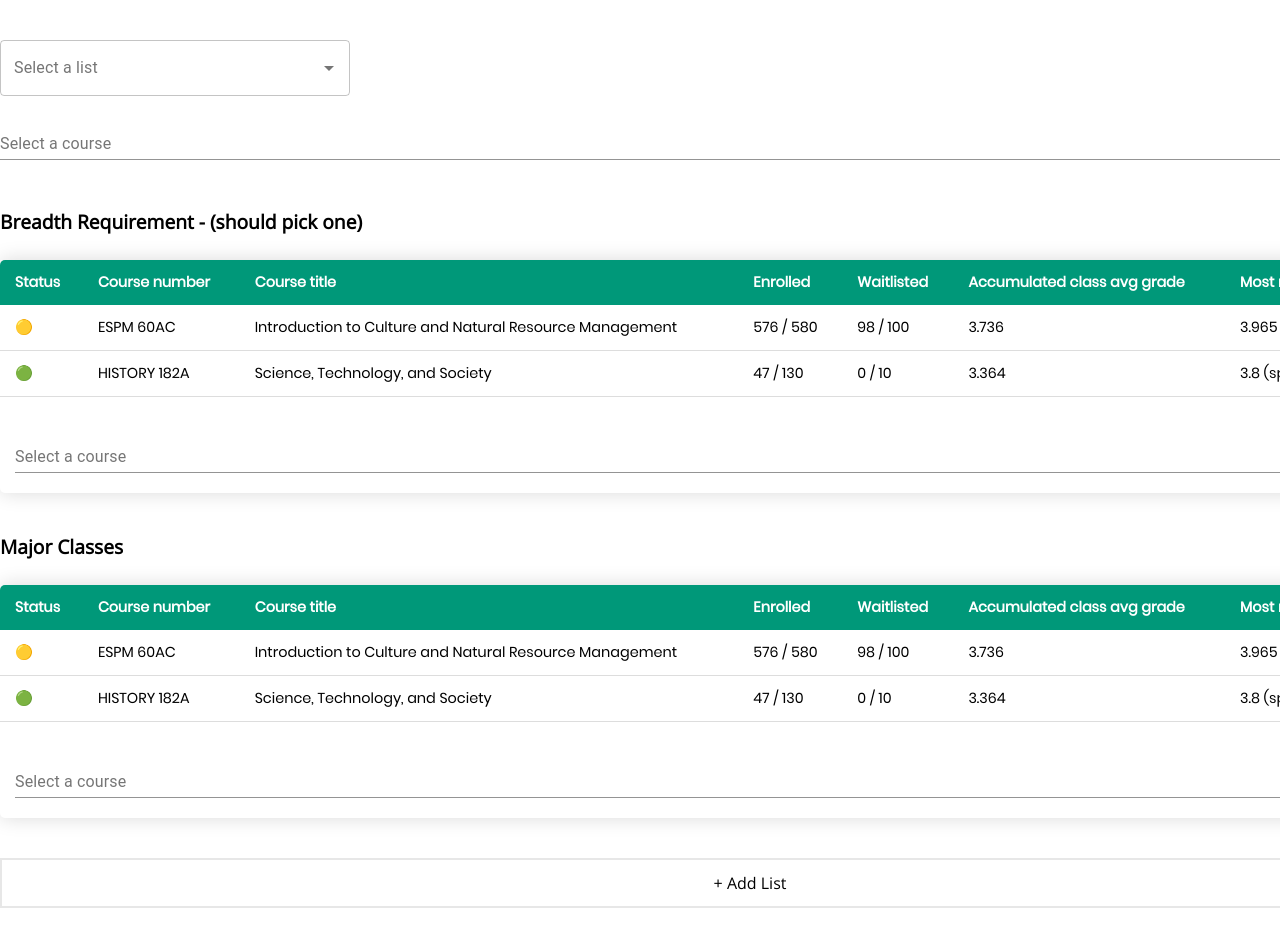
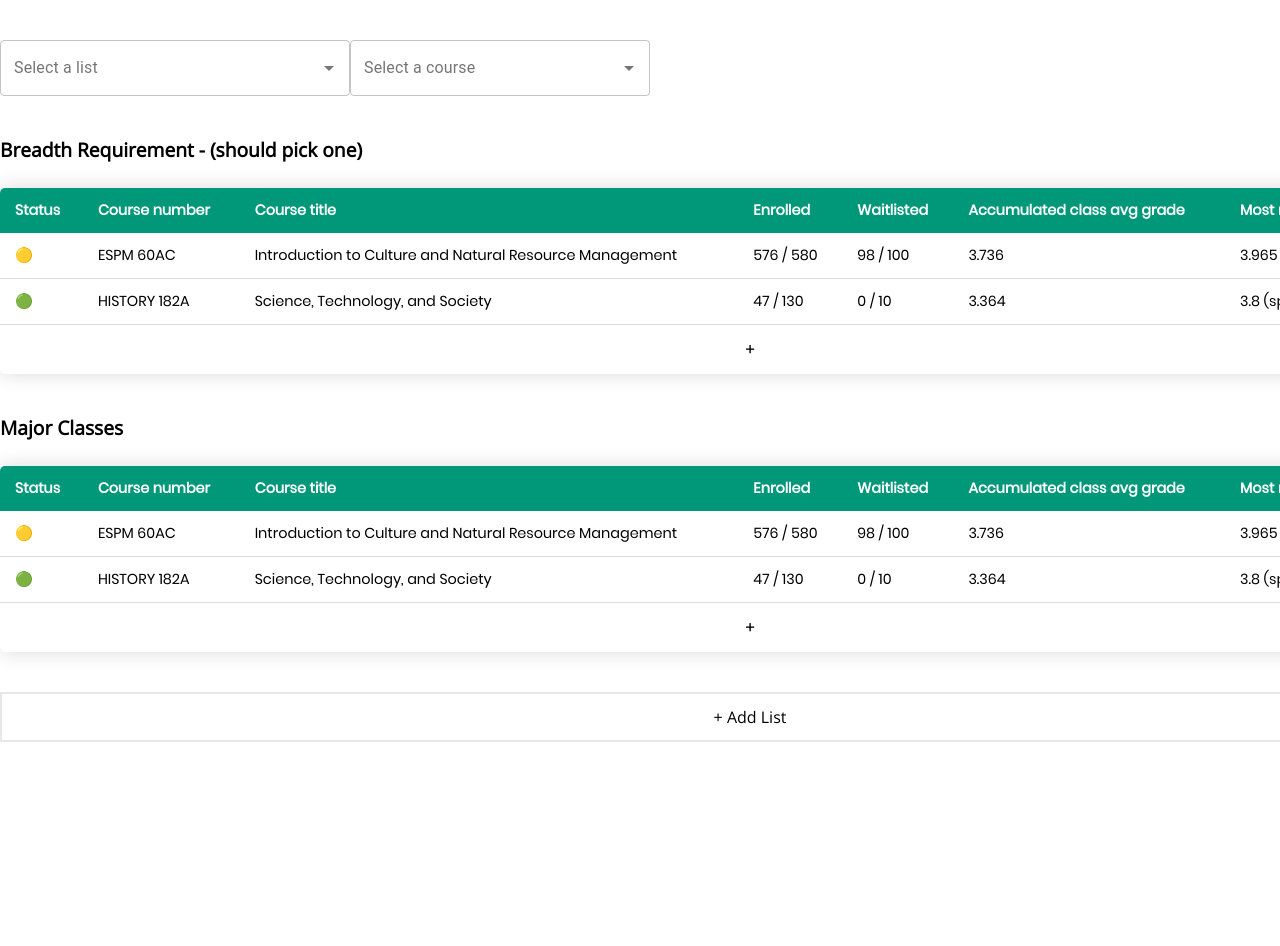
Before and after one commit to JunBeum-Cho/bclasses_react, a React (Create React App) app: page / in a window 1280 px wide. Shown: the top 946 px of the page. After the commit the page ends 802 px from the top, so only its background shows below. Built offline with nearby package versions, Linux system fonts and the light colour scheme.

Commit message:
huge progess

```diff
--- a/package.json
+++ b/package.json
@@ -4,6 +4,7 @@
   "private": true,
   "dependencies": {
     "@material-ui/core": "^4.11.0",
+    "@material-ui/icons": "^4.9.1",
     "@material-ui/lab": "^4.0.0-alpha.56",
     "@testing-library/jest-dom": "^5.11.4",
     "@testing-library/react": "^11.1.0",
--- a/src/App.js
+++ b/src/App.js
@@ -2,7 +2,7 @@ import './App.css';
 
 import Table from './Table'
 import React, { useState } from 'react';
-import {AutocompleteCoursesField, AutocompleteListField} from "./AutocompleteField"
+import {AutocompleteCoursesTextBox, AutocompleteListTextBox} from "./AutocompleteField"
 
 const courses = [
   { id: 1, abbreviation: "A,RESEC", course_number: "201" },
@@ -96,11 +96,11 @@ class App extends React.Component {
   renderbclasses() {
     const { bclasses } = this.state
     return bclasses.map(
-      (bclass, index) => (<Table onCreate={this.bclass_modify} key={index} tableName={bclass.name} tableData={bclass.data}/>)
+      (bclass, index) => (<Table handleAddData={this.handleAddData} key={index} tableName={bclass.name} tableData={bclass.data}/>)
     )
   }
 
-  bclass_modify = course => {
+  handleAddData = course => {
     const {bclasses} = this.state
     console.log(course)
   }
@@ -118,12 +118,11 @@ class App extends React.Component {
 
   renderpickers() {
     const { bclasses } = this.state
-    console.log(bclasses.map((bclass) => bclass.name))
 
     return (
       <div className="pickerdiv">
-        <AutocompleteListField label="Select a list" list={bclasses.map(bclass => ({name: bclass.name}))}></AutocompleteListField>
-        <AutocompleteCoursesField label="Select a course" list={courses}></AutocompleteCoursesField>
+        <AutocompleteListTextBox label="Select a list" list={bclasses.map(bclass => ({name: bclass.name}))}></AutocompleteListTextBox>
+        <AutocompleteCoursesTextBox label="Select a course" list={courses}></AutocompleteCoursesTextBox>
       </div>
     )
   }
--- a/src/AutocompleteField.tsx
+++ b/src/AutocompleteField.tsx
@@ -2,55 +2,90 @@
 import React from "react";
 import TextField from "@material-ui/core/TextField";
 import Autocomplete from "@material-ui/lab/Autocomplete";
+import Button from '@material-ui/core/Button';
+import IconButton from '@material-ui/core/IconButton';
+import DeleteIcon from '@material-ui/icons/Delete';
 
-interface CourseField {
+interface CourseTextBox {
   id: string,
   abbreviation: string,
   course_number: string
 }
 
-interface ListField {
+interface ListTextBox {
   name: string
 }
 
-export function AutocompleteCoursesField(props: {label: string, list: CourseField[]}) {
+interface CourseTextField {
+  label: string,
+  list: CourseTextBox[],
+  handleCreate: (courseid: any) => {},
+  handleCancel: () => void
+}
+
+export class AutocompleteCoursesTextField extends React.Component<CourseTextField> {
+  state = {
+    id: ""
+  }
+
+  render() {
+    return (
+      <div style={{width: "fit-content", height: "fit-content", marginLeft: "auto", marginRight: "auto", alignContent: "center"}}>
+        <Autocomplete
+          style={{width: "250px", display: "inline-block"}}
+          options={this.props.list}
+          getOptionLabel={(option) => `${option.abbreviation} ${option.course_number}`}
+          id="select-on-focus"
+          selectOnFocus
+          onChange = {this.handleText}
+          renderInput={(params) => <TextField {...params} label={this.props.label} margin="normal" />}
+        />
+        <Button style={{marginLeft: "30px", verticalAlign: "bottom", marginBottom: "15px"}} variant="contained" size="large" color="primary" onClick={this.handleCreate} >Add</Button>
+        <IconButton style={{marginLeft: "10px", verticalAlign: "bottom", marginBottom: "10px"}} aria-label="delete" onClick={this.props.handleCancel}>
+          <DeleteIcon />
+        </IconButton>
+      </div>
+    )
+  }
+
+  handleText = (event: any, newValue: CourseTextBox | null) => {
+    this.setState({...this.state, id:newValue?.id})
+  }
+  handleCreate = () => {
+    this.props.handleCreate(this.state.id)
+  }
+}
+
+export function AutocompleteCoursesTextBox(props: {label: string, list: CourseTextBox[]}) {
   const { label, list } = props
   return (
-    // <Autocomplete
-    //   style={{ width: 300, display: "inline-block"}}
-    //   options={list}
-    //   autoHighlight
-    //   getOptionLabel={(option) => `${option.abbreviation} ${option.course_number}`}
-    //   renderOption={(option) => (
-    //     <React.Fragment>
-    //       {option.abbreviation} {option.course_number}
-    //     </React.Fragment>
-    //   )}
-    //   renderInput={(params) => (
-    //     <TextField
-    //       {...params}
-    //       label={label}
-    //       variant="outlined"
-    //       inputProps={{
-    //         ...params.inputProps,
-    //         autoComplete: "new-password" // disable autocomplete and autofill
-    //       }}
-    //     />
-    //   )}
-    // />
-
     <Autocomplete
+      style={{ width: 300, display: "inline-block"}}
       options={list}
+      autoHighlight
       getOptionLabel={(option) => `${option.abbreviation} ${option.course_number}`}
-      id="select-on-focus"
-      selectOnFocus
-      renderInput={(params) => <TextField {...params} label="Select a course" margin="normal" />}
+      renderOption={(option) => (
+        <React.Fragment>
+          {option.abbreviation} {option.course_number}
+        </React.Fragment>
+      )}
+      renderInput={(params) => (
+        <TextField
+          {...params}
+          label={label}
+          variant="outlined"
+          inputProps={{
+            ...params.inputProps,
+            autoComplete: "new-password" // disable autocomplete and autofill
+          }}
+        />
+      )}
     />
   );
 }
 
 
-export function AutocompleteListField(props: {label: string, list: ListField[]}) {
+export function AutocompleteListTextBox(props: {label: string, list: ListTextBox[]}) {
   const { label, list } = props
   return (
     <Autocomplete
--- a/src/Table.css
+++ b/src/Table.css
@@ -114,6 +114,6 @@
 }
 
 .additem_btn:hover {
-  background-color: #f5f5f5;
+  background-color: #fafafa;
   cursor: pointer;
 }
--- a/src/Table.tsx
+++ b/src/Table.tsx
@@ -1,16 +1,20 @@
 import './Table.css';
-import React from 'react'
+import React, { useState } from 'react'
 import TableHeader from "./TableHeader"
 import TableBody from "./TableBody"
-import { AutocompleteCoursesField } from './AutocompleteField';
+import { AutocompleteCoursesTextField } from './AutocompleteField';
 
 export interface TableProps {
     tableName: string
     tableData: any
-    onCreate: (course: any) => {}
+    handleAddData: (courseid: any) => {}
+    // onUpdate: (courseid: any) => {}
+    // onRemove: (courseid: any) => {}
 }
 
 class Table extends React.Component<TableProps> {
+    state = { editing: false }
+
 	render() {
         return (
             <div className="tablearea">
@@ -34,11 +38,6 @@ class Table extends React.Component<TableProps> {
     }
 
     renderadditem() {
-        // return (
-        //     <tr>
-        //         <td colSpan={7}><div className="additem_btn" onClick={this.additem_onClick}>+</div></td>
-        //     </tr>
-        // )
         const courses = [
             { id: "1", abbreviation: "A,RESEC", course_number: "201" },
             { id: "2", abbreviation: "A,RESEC", course_number: "202" },
@@ -51,17 +50,28 @@ class Table extends React.Component<TableProps> {
             { id: "9", abbreviation: "A,RESEC", course_number: "219B" }
           ]
 
-        return (
-            <tr>
-                <td colSpan={7}><AutocompleteCoursesField label="select a course" list={courses}></AutocompleteCoursesField></td>
-            </tr>
-        )
+
+        if (this.state.editing === true) {
+            return (
+                <tr>
+                    <td colSpan={7}><AutocompleteCoursesTextField label="Add Course" list={courses} handleCreate={this.props.handleAddData} handleCancel={this.handleCancel}></AutocompleteCoursesTextField></td>
+                </tr>
+            )
+        } else {
+            return (
+                <tr>
+                    <td colSpan={7}><div className="additem_btn" onClick={this.additem_onClick}>+</div></td>
+                </tr>
+            )
+        }
     }
 
     additem_onClick = () => {
-        // autotextfield가 나오도록 함
-        // 거기에서 무언가를 클릭하면
-        this.props.onCreate("asd")
+        this.setState({editing: !this.state.editing})
+    }
+
+    handleCancel = () => {
+        this.setState({editing: false})
     }
 
 }
```
Also changed, not shown: src/TableBody.tsx (+8 -0 lines).
